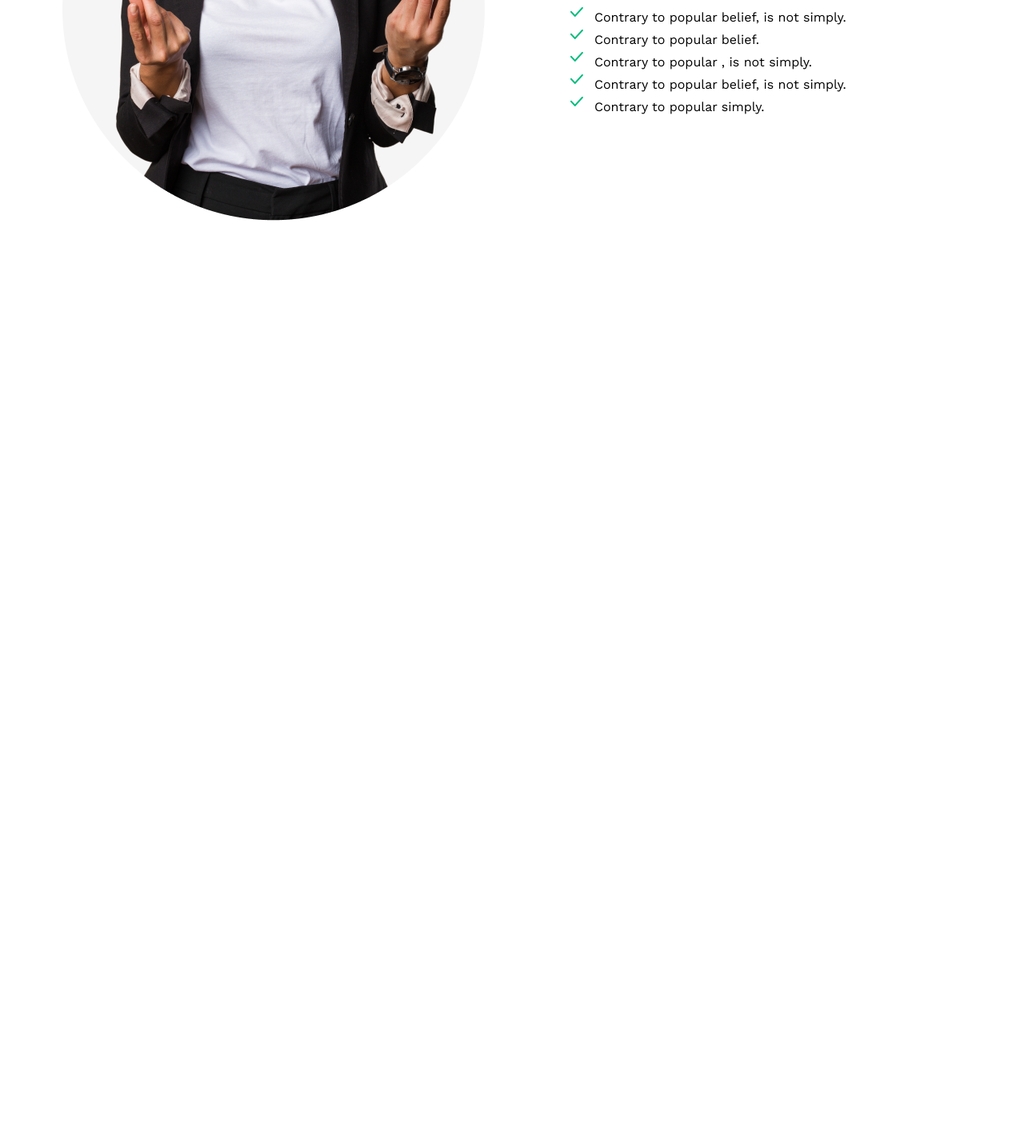
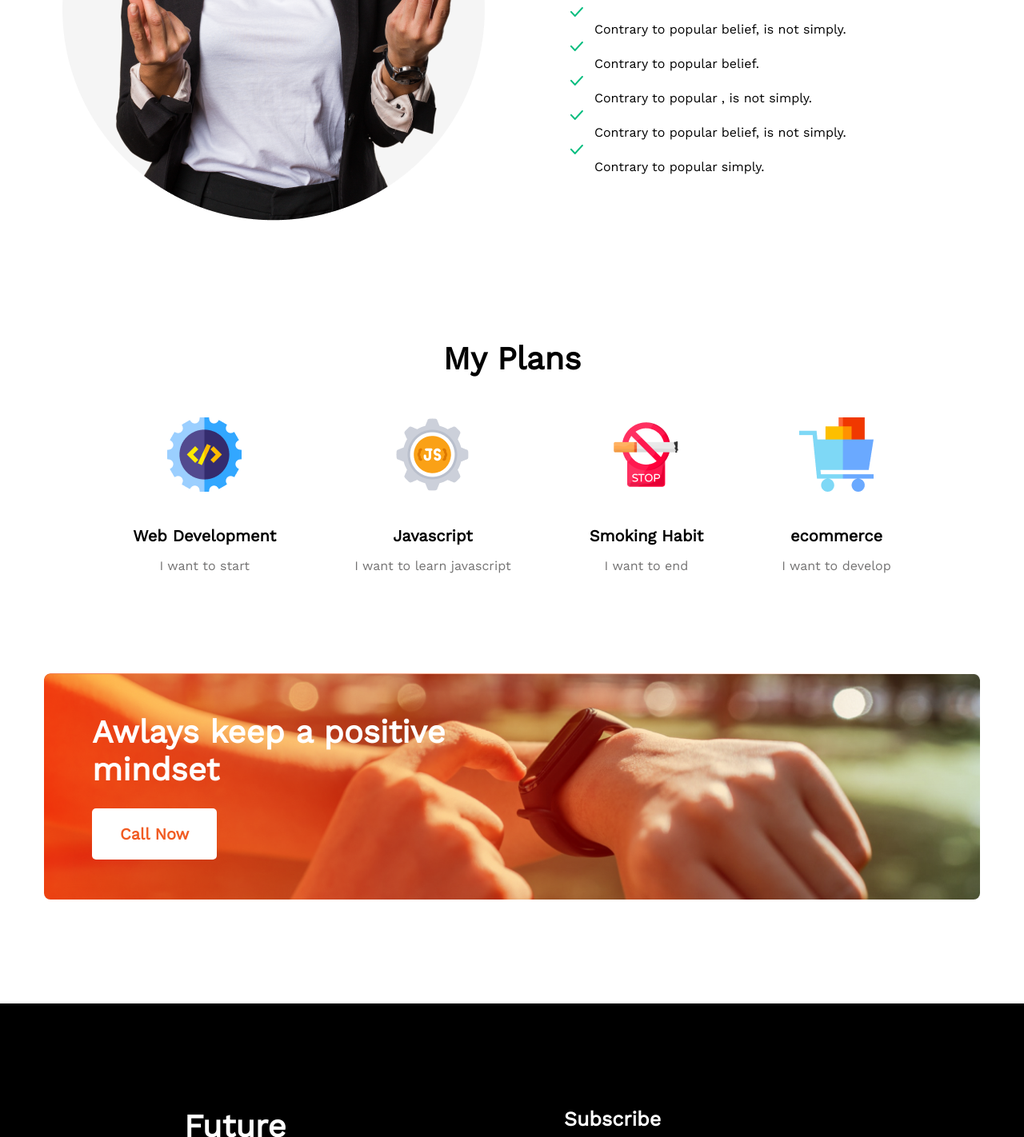
Before and after one commit to shamim26/new-year-assignment, a plain HTML site: page index.html in a window 1280 px wide. Shown: the part 1378-2800 px from the top of the page at 80% size. Before the commit the page ends 1658 px from the top, so only its background shows below. Drawn offline with nearby package versions, Linux system fonts and the light colour scheme.

Commit message:
completed but bonus section to be added soon

```diff
--- a/index.html
+++ b/index.html
@@ -9,6 +9,7 @@
     <title>New Me</title>
 </head>
 <body>
+                      <!-- banner -->
     <header>
         <div class="banner">
             <h1 class="banner-title">All Thinks Are Possible If You believe</h1>
@@ -17,6 +18,7 @@
         </div>
     </header>
     <main>
+                     <!-- failure section -->
         <section class="failures">
             <div class="failure-img">
                 <img src="./images/person.png" alt="person">
@@ -24,16 +26,71 @@
             <div class="failure-text">
                 <h2 class="failure-title">My failures of previous year</h2>
                 <p class="failure-description">Contrary to popular belief, Lorem Ipsum is not simply random text. It has roots in a piece of classical Latin literature from 45 BC, making it over 2000 years old. Richard McClintock.</p>
-                <p class="lists"><img src="./images/icons/checkmark.png" alt="">Contrary to popular belief, is not simply.</p>
-                <p class="lists"><img src="./images/icons/checkmark.png" alt="">Contrary to popular belief.</p>
-                <p class="lists"><img src="./images/icons/checkmark.png" alt="">Contrary to popular , is not simply.</p>
-                <p class="lists"><img src="./images/icons/checkmark.png" alt="">Contrary to popular belief, is not simply.</p>
-                <p class="lists"><img src="./images/icons/checkmark.png" alt="">Contrary to popular simply.</p>
+                <p class="lists"><img src="./images/icons/checkmark.png" alt="checkmark">Contrary to popular belief, is not simply.</p>
+                <p class="lists"><img src="./images/icons/checkmark.png" alt="checkmark">Contrary to popular belief.</p>
+                <p class="lists"><img src="./images/icons/checkmark.png" alt="checkmark">Contrary to popular , is not simply.</p>
+                <p class="lists"><img src="./images/icons/checkmark.png" alt="checkmark">Contrary to popular belief, is not simply.</p>
+                <p class="lists"><img src="./images/icons/checkmark.png" alt="checkmark">Contrary to popular simply.</p>
             </div>
+        </section>
+                     <!-- plan section -->
+        <section class="plan">
+            <h2 class="plan-title">
+                My Plans
+            </h2>
+            <div class="plans">
+                <div class="plan-details">
+                    <img src="./images/icons/web.png" alt="web development">
+                    <h3>Web Development</h3>
+                    <p>I want to start</p>
+                </div>
+                <div class="plan-details">
+                    <img src="./images/icons/js.png" alt="javascript">
+                    <h3>Javascript</h3>
+                    <p>I want to learn javascript</p>
+                </div>
+                <div class="plan-details">
+                    <img src="./images/icons/smoke.png" alt="smoke">
+                    <h3>Smoking Habit</h3>
+                    <p>I want to end</p>
+                </div>
+                <div class="plan-details">
+                    <img src="./images/icons/ecom.png" alt="ecommerce">
+                    <h3>ecommerce</h3>
+                    <p>I want to develop</p>
+                </div>
+            </div>
+        </section>
+                     <!-- gradient section -->
+        <section class="gradient">
+            <h2 class="gradient-title">
+                Awlays keep a positive mindset
+            </h2>
+            <button class="btn-secondary">Call Now
+            </button>
         </section>
     </main>
     <footer>
-
+        <div class="footer">
+            <div class="future">
+                <h3 class="future-title">Future
+                </h3>
+                <p class="future-description">
+                    There are many variations of passages of Lorem Ipsum
+                    available, but the majority have suffered alteration in some form, by   injected humour, or randomised words
+                </p>
+                <p class="email">Email : info@gmail.com</p>
+                <p class="phone">Phone : 01500 00 00 00</p>
+                <a href=""><img src="./images/icons/fb.png" alt="facebook"></a>
+                <a href=""><img src="./images/icons/twitter.png" alt="twitter"></a>
+                <a href=""><img src="./images/icons/youtube.png" alt="youtube"></a>
+            </div>
+            <div class="subscribe">
+                <h3 class="subscribe-title">Subscribe</h3>
+                <input class="email-input" type="email" placeholder=" Enter your email">
+                <button class="btn-secondary">Subscribe</button>
+            </div>
+        </div>
     </footer>
 </body>
 </html>
--- a/styles/style.css
+++ b/styles/style.css
@@ -7,6 +7,7 @@
 header{
     background-image: url(../images/banner/banner2.png);
     background-repeat: no-repeat;
+    background-color: gray;
     width: auto;
     height: 100vh;
     position: relative;
@@ -73,3 +74,91 @@ main{
    padding-right: 10px;
 
 }
+/* plans section styles */
+.plan{
+    text-align: center;
+    margin-top: 130px;
+}
+.plan-title{
+    font-size: 40px;
+    font-weight: 700;
+    margin-bottom: 50px;
+}
+.plans{
+    display: flex;
+    gap: 98px;
+    justify-content: center;
+}
+.plans h3{
+    font-size: 20px;
+    font-weight: 700;
+    margin: 24px 0px 16px 0px;
+}
+.plans p{
+    color: #737272;
+    font-size: 16px;
+}
+/* gradient section style */
+.gradient{
+    background-image: url(../images/watch.png), url(../images/gradient3.png);
+    background-size: cover;
+    background-blend-mode: overlay;
+    background-repeat: no-repeat;
+    border-radius: 8px;
+    margin-top: 125px;
+    padding: 50px 600px 50px 60px;
+
+}
+.gradient-title{
+    color:white;
+    font-size: 40px;
+    font-weight: 700;
+    margin-bottom: 25px;
+}
+.btn-secondary{
+    color: #F15B22;
+    background: white;
+    border: none;
+    border-radius: 5px;
+    font-size: 20px;
+    font-weight: 600;
+    padding: 20px 35px;
+}
+/* footer styles */
+
+/* Future section */
+.footer{
+    color: white;
+    background: black;
+    display: flex;
+    gap: 330px;
+    margin-top: 130px;
+    padding: 130px 230px;
+}
+.future .future-title{
+    font-size: 40px;
+    font-weight: 700px;
+    margin-bottom: 15px;
+}
+.future p, img{
+    margin-bottom: 15px;
+}
+.future a{
+    margin-right: 10px;
+}
+/* subscribe section */
+.subscribe-title{
+    font-size: 25px;
+    font-weight: 600px;
+    margin-bottom: 30px;
+}
+.email-input{
+    outline: 1px;
+    border-color: white;
+    color: white;
+    border-radius: 10px;
+    background: black;
+    padding: 20px 150px 20px 20px;
+    margin-bottom: 30px;
+
+}
```
